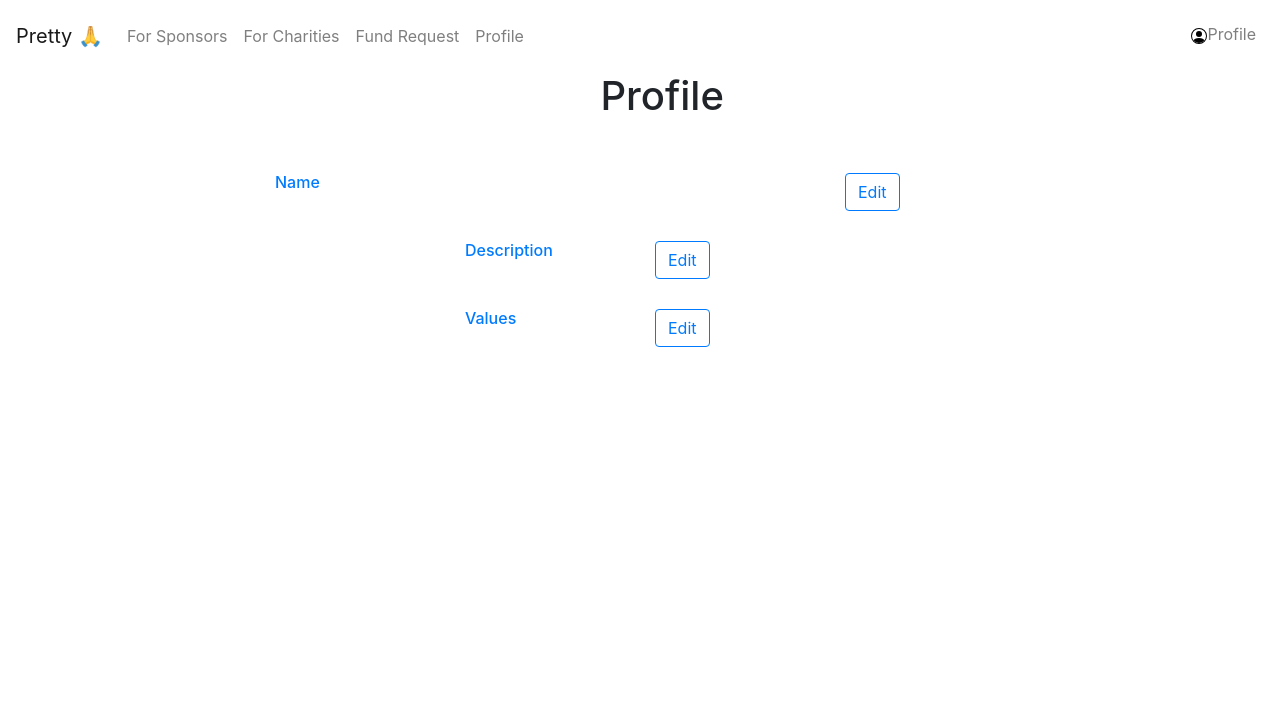
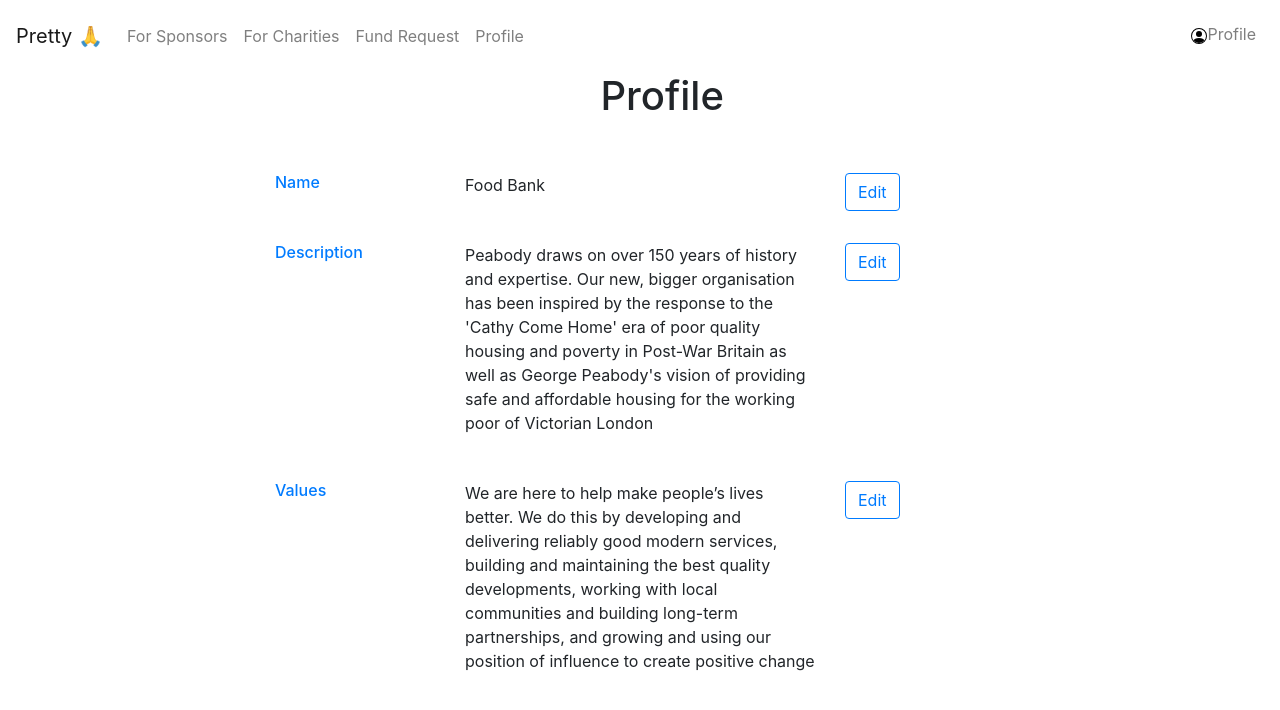
Before and after one commit to tr-hack-to-the-future/prettyplease-frontend, a React (Create React App) app: page /CharityProfilePage in a window 1280 px wide. Shown: the top 710 px of the page. Built offline with nearby package versions, Linux system fonts and the light colour scheme.

Commit message:
Pass charity profile data from App to ProfiletextDescription

```diff
--- a/src/App.js
+++ b/src/App.js
@@ -49,12 +49,15 @@
     },
   ]);
 
-    const [detailsCharity, setdetailsCharity] = useState({
-        name: "Food Bank",
-        description: "Peabody draws on over 150 years of history and expertise. Our new, bigger organisation has been inspired by the response to the 'Cathy Come Home' era of poor quality housing and poverty in Post-War Britain as well as George Peabody's vision of providing safe and affordable housing for the working poor of Victorian London",
-        values: "We are here to help make people’s lives better. We do this by developing and delivering reliably good modern services, building and maintaining the best quality developments, working with local communities and building long-term partnerships, and  growing and using our position of influence to create positive change"
-      }
-    );
+  const [detailsCharity, setdetailsCharity] = useState([
+    {
+      name: "Food Bank",
+      description: "Peabody draws on over 150 years of history and expertise. Our new, bigger organisation has been inspired by the response to the 'Cathy Come Home' era of poor quality housing and poverty in Post-War Britain as well as George Peabody's vision of providing safe and affordable housing for the working poor of Victorian London",
+      values: "We are here to help make people’s lives better. We do this by developing and delivering reliably good modern services, building and maintaining the best quality developments, working with local communities and building long-term partnerships, and  growing and using our position of influence to create positive change"
+
+    },
+
+  ]);
 
   const [isAuth,setIsAuth] = useState(true);
   return (
@@ -74,7 +77,7 @@
             <Route path="/NewFund" component={FundRequest}></Route>
             <Route path="/CharityProfilePage">
 
-               <CharityProfilePage charity='Food bank' />
+               <CharityProfilePage charityData={detailsCharity} />
             </Route>
           </Switch>
           </Router>
--- a/src/components/fundrequest/FundRequest.js
+++ b/src/components/fundrequest/FundRequest.js
@@ -1,5 +1,4 @@
 import React, { Component, useState } from 'react';
-
 import './FundRequest.css';
 import Container from 'react-bootstrap/Container';
 import Row from 'react-bootstrap/Row';
--- a/src/components/profile/CharityProfilePage.js
+++ b/src/components/profile/CharityProfilePage.js
@@ -2,13 +2,12 @@
 import Container from 'react-bootstrap/Container';
 import Row from 'react-bootstrap/Row';
 import Col from 'react-bootstrap/Col';
-
 import ProfileTextDescription from './ProfileTextDescription';
 
 
-function CharityPage({detailsCharity}) {
+function CharityProfilePage({charityData}) {
 
-const test =()=>{ console.log ({detailsCharity});}
+const test =()=>{ console.log ();}
 
     // const [detailsCharity, setdetailsCharity] = useState([{
     //     name: "Food Bank",
@@ -26,10 +25,10 @@
                         <h1>Profile</h1>
                     </Col>
                 </Row>
-            <ProfileTextDescription detailsProfile={detailsCharity}/>
+            <ProfileTextDescription detailsProfile={charityData}/>
         </div>
 
     );
 }
 
-export default CharityPage;
+export default CharityProfilePage;
--- a/src/components/profile/ProfileTextDescription.js
+++ b/src/components/profile/ProfileTextDescription.js
@@ -12,29 +12,33 @@
     }
     return (
 
+        detailsProfile.map((data) =>
+
             <div >
 
                 <Container className="profile-text-description-container">
 
                     <Row className="justify-content-md-center profile-text-description">
                         <Col xs={{span: 12, offset: 6}} md={{span: 2, offset: 0}} className="text-primary"><h6>Name</h6></Col>
-                    <Col xs={{span: 12, offset: 2}} md={{span: 4, offset: 0}} ><p>{detailsProfile}</p></Col>
+                        <Col xs={{span: 12, offset: 2}} md={{span: 4, offset: 0}} ><p>{data.name}</p></Col>
                         <Col xs={{span: 12, offset: 6}} md={{span: 2, offset: 0}}><Button onClick={handlerEdit} variant="outline-primary">Edit</Button></Col>
                     </Row>
                     <Row className="justify-content-md-center profile-text-description">
                         <Col xs={{span: 12, offset: 6}} md={{span: 2, offset: 0}} className="text-primary"><h6>Description</h6></Col>
-                    {/* <Col xs={{span: 12, offset: 2}} md={{span: 4, offset: 0}}>
-                        <p>{detailsProfile.description}</p></Col> */}
+                        <Col xs={{span: 12, offset: 2}} md={{span: 4, offset: 0}}>
+                            <p>{data.description}</p></Col>
                         <Col xs={{span: 12, offset: 6}} md={{span: 2, offset: 0}}><Button onClick={handlerEdit} variant="outline-primary">Edit</Button></Col>
                     </Row>
                     <Row className="justify-content-md-center profile-text-description">
                         <Col xs={{span: 12, offset: 6}} md={{span: 2, offset: 0}} className="text-primary"><h6>Values</h6></Col>
-                    {/* <Col xs={{span: 12, offset: 2}} md={{span: 4, offset: 0}}><p>{detailsProfile.values}</p></Col> */}
+                        <Col xs={{span: 12, offset: 2}} md={{span: 4, offset: 0}}><p>{data.values}</p></Col>
                         <Col xs={{span: 12, offset: 6}} md={{span: 2, offset: 0}}><Button onClick={handlerEdit} variant="outline-primary">Edit</Button></Col>
                     </Row>
 
                 </Container>
             </div>
+        )
+
     );
 }
 
```
Lines whose indentation alone changed are shown as unchanged.
